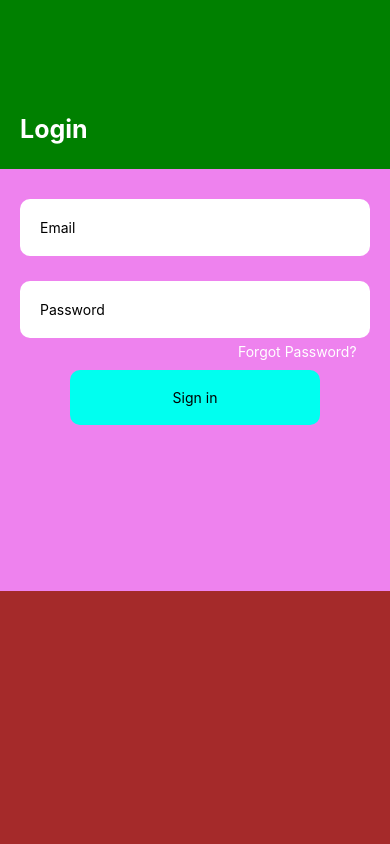
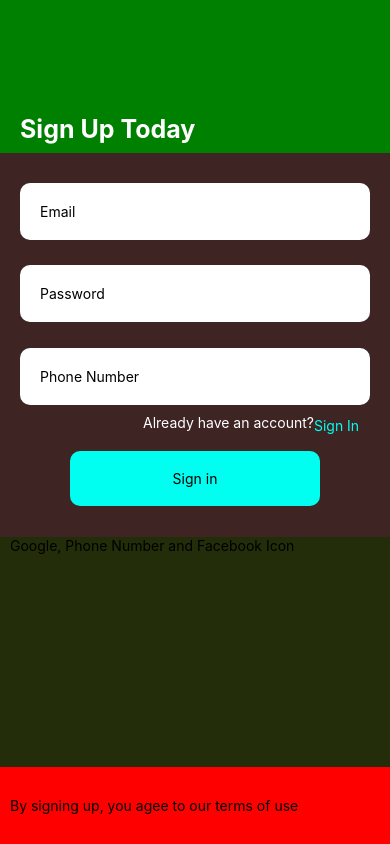
Before and after one commit to Sedinamm/Photography-mobile-app, a React Native app: screen / in a window 390 px wide. Built offline with nearby package versions, Linux system fonts and the light colour scheme.

Commit message:
style correction

```diff
--- a/App.js
+++ b/App.js
@@ -14,8 +14,8 @@ export default function App() {
     <View style={styles.container}>
       {/* <StatusBar style="auto" /> */}
       {/* <IntroScreen/> */}
-      {/* <Signup/> */}
-      <Login/>
+      <Signup/>
+      {/* <Login/> */}
       {/* <PrivacyPolicy/> */}
       {/* <Home/> */}
       {/* <Profile/> */}
--- a/Screens/Signup.js
+++ b/Screens/Signup.js
@@ -68,7 +68,7 @@ export default function Signup() {
             <View>
               <TouchableOpacity>
               <View style={{height:55, width:250, backgroundColor:"#00FFF0", justifyContent:"center", borderRadius:10, alignItems:"center", alignSelf:"center"}}>
-                <Text style={{color:"#000", fontWeight:"bold"}}>Sign in</Text>
+                <Text style={{color:"#000",}}>Sign in</Text>
               </View>
               </TouchableOpacity>
             </View>
```
